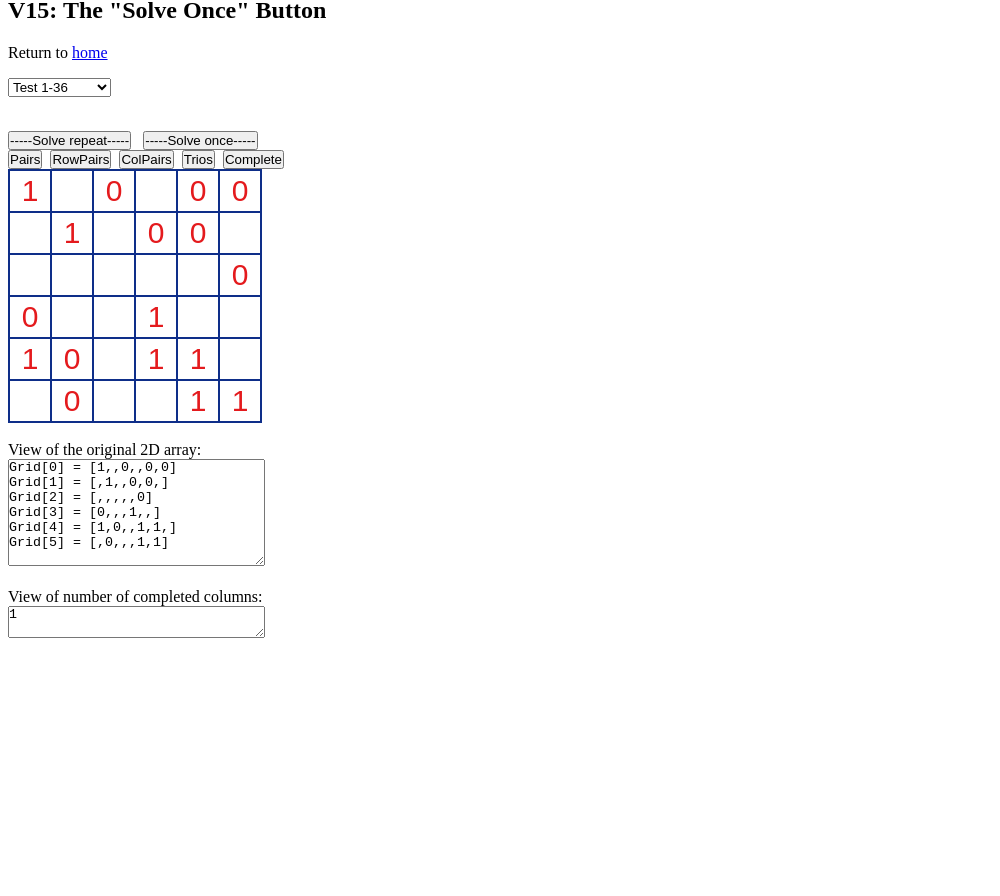
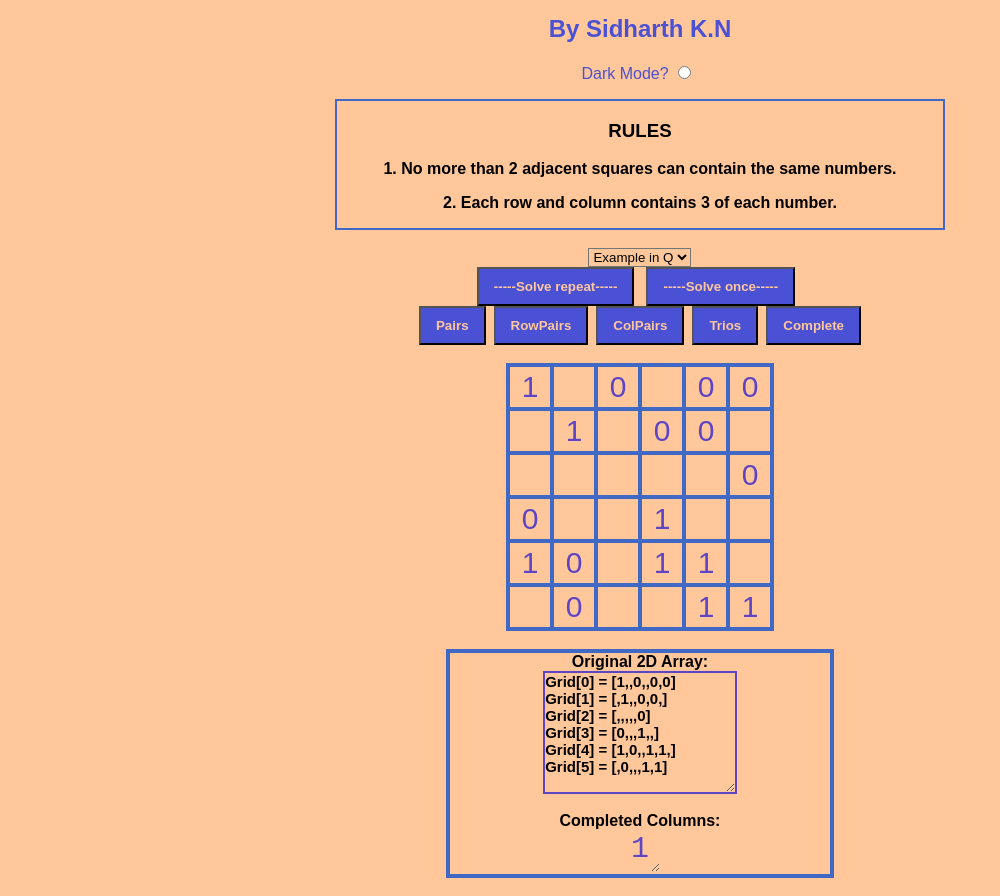
Before and after one commit to sidharthkn/sids-6x6-binary-puzzle, a plain HTML site: page index.html in a window 1280 px wide. Shown: the part 83-979 px from the top of the page, without its empty margins (0-1000 px from the left). Before the commit the page ends 800 px from the top, so only its background shows below. Drawn offline with Linux system fonts and the light colour scheme.

Commit message:
v16 - FINAL!

```diff
--- a/index.html
+++ b/index.html
@@ -1,5 +1,5 @@
 <!DOCTYPE html>
-<!-- Sidharth K.N, 24/5/20, v15: Coding the "Solve Once" button -->
+<!-- Sidharth K.N, 25/5/20, v16: FINAL -->
 
 <html>
 <head>
@@ -9,19 +9,85 @@
         * {
             padding: 0;
             border-collapse: collapse;
+			background-color: #FFC79A;
         }
 
         .gameboard {
+			margin: auto;
             width: 40px;
             height: 40px;
             font-size: 30px;
-            color: #E41A1D;
+            color: #5E45C5;
             vertical-align: middle;
             text-align: center;
             border-collapse: collapse;
             border-spacing: 0;
-            border: 1px solid #0E2E89;
+            border: 2px solid #3F69C4;
         }
+
+		.center {
+			margin: auto;
+			width: 60%;
+			padding: 10px;
+			text-align: center;
+		}
+
+		.text {
+			font-family: Arial, Helvetica, sans-serif;
+			color: #4B51D4;
+
+		}
+
+		.rules {
+			font-family: Arial, Helvetica, sans-serif;
+			color: #000000;
+			border: 2px solid #3F69C4;
+			margin: auto;
+			width: 80%;
+			font-weight: 600;
+		}
+
+		.array {
+			font-family: Arial, Helvetica, sans-serif;
+			color: #000000;
+			border: 4px solid #3F69C4;
+			margin: auto;
+			width: 50%;
+			font-weight: 600;
+		}
+
+		.columnview {
+			margin: auto;
+            width: 40px;
+            height: 40px;
+            font-size: 30px;
+            color: #5E45C5;
+            vertical-align: middle;
+            text-align: center;
+            border-collapse: collapse;
+            border-spacing: 0;
+            border: 2px solid #FFC79A;
+		}
+
+		.arrayview {
+			font-family: Arial, Helvetica, sans-serif;
+			color: #000000;
+			border: 2px solid #5E45C5;
+			margin: auto;
+			width: 50%;
+			font-weight: 600;
+			vertical-align: middle;
+			font-size: 15px;
+		}
+
+		input[type="button"] {
+			background-color: #4B51D4;
+			padding: 10px 15px;
+			color: #FFC79A;
+			font-family: Arial, Helvetica, sans-serif;
+			font-weight: 800;
+		}
+
     </style>
     <script type="text/javascript">
         //sample test arrays. G1 is given in the question. GT is for testing - all arrays in EXCEL spreadsheet: //https://schoolsnsw.sharepoint.com/sites/SDD/Notes_SDD/CodeSamples/32-SampleGames-1pg-AsInV8code.xlsx
@@ -41,7 +107,6 @@
 		var G13 = [null, null, null, 1, null, null, null, null, null, null, null, 0, null, null, null, null, 0, 0, null, null, null, null, 1, null, 1, null, null, null, null, null, null, 0, null, 0, null, 0];
 		var GT = [1, 2, 3, 4, 5, 6, 7, 8, 9, 10, 11, 12, 13, 14, 15, 16, 17, 18, 19, 20, 21, 22, 23, 24, 25, 26, 27, 28, 29, 30, 31, 32, 33, 34, 35, 36];
 		var Grid = []; //global variable - 13/5/20
-
 		//var Row = 6; //set the number of rows
         //var Col = 6; //set the number of columns
 		var GridSize = 6; //used in pair/trio calculations
@@ -203,19 +268,29 @@
             if (colComplete == GridSize) {
                 return true;
             }
+
+			function radio() {
+				window.alert('Night Mode coming soon!')
+			}
 	}
   </script>
 </head>
+
 <body onload="LoadGrid(G01)">
 	<!-- 7/5 Changed LoadGrid() to LoadGrid(G4) -->
     <form id="input">
-        <h1>6x6 Binary Puzzle Game</h1>
-        <h2>V15: The "Solve Once" Button</h2>
-		<p>Return to <a href="index.html"> home </a></p>
-		<p>
+	<div class = "center">
+			<h1 class="text">6x6 Binary Puzzle Game</h1>
+			<h2 class="text">By Sidharth K.N</h2>
+			<p class="text">Dark Mode? <input type="radio" id="radio" onClick="radio()">&nbsp; </p>
+			<div class="rules">
+			<h3>RULES</h3>
+			<p> 1. No more than 2 adjacent squares can contain the same numbers.</p>
+			<p> 2. Each row and column contains 3 of each number. </p>
+			</div><br/>
+
 			<select id="cboPuzNo" onchange="LoadGrid(eval(value))">
         <!--<select id="cboPuzNo">-->
-            <option value="GT">Test 1-36</option>
             <option value="G01">Example in Q</option>
             <option value="G02">Game 2</option>
             <option value="G03">Game 3</option>
@@ -230,10 +305,10 @@
             <option value="G12">Game 12</option>
             <option value="G13">Game 13</option>
 			</select>
-			</p>
-    </form>
+	</form>
 	<!-- <input type="button" value="Load" onclick="LoadGrid(GT)" />&nbsp;&nbsp;-->
 	<br />
+
 	<input type="button" value="-----Solve repeat-----" onclick="BinaryPuzzleSolver()" />&nbsp;&nbsp;
 	<input type="button" value="-----Solve once-----" onclick="SolvePuzzle(Grid)" />&nbsp;&nbsp;<br />
 	<input type="button" value="Pairs" onclick="SolveNumberPairs()" />&nbsp;
@@ -241,7 +316,7 @@
 	<input type="button" value="ColPairs" onclick="SolveColPairs()" />&nbsp;
 	<input type="button" value="Trios" onclick="SolveNumberTrios()" />&nbsp;
 	<input type="button" value="Complete" onclick="CompleteRowsCols()" /><br />
-
+		</br>
 
 	<!-- 1/5/20 renamed board cells -->
     <table class="gameboard">
@@ -332,12 +407,14 @@
         </tr>
     </table>
 	<br />
-	View of the original 2D array:<br />
-    <textarea id="arrayView2D" cols="30" rows="7"></textarea>
+	<div class="array">
+	Original 2D Array:<br />
+    <textarea id="arrayView2D" cols="30" rows="7" class="arrayview" ></textarea>
 	<br />
     <br />
-    View of number of completed columns:<br />
-    <textarea id="arrayViewCell" cols="30" rows="2"></textarea>
+    Completed Columns:<br />
+    <textarea id="arrayViewCell" cols="30" rows="2" class ="columnview"></textarea>
 	<br />
+	</div>
 </body>
 </html>
```
